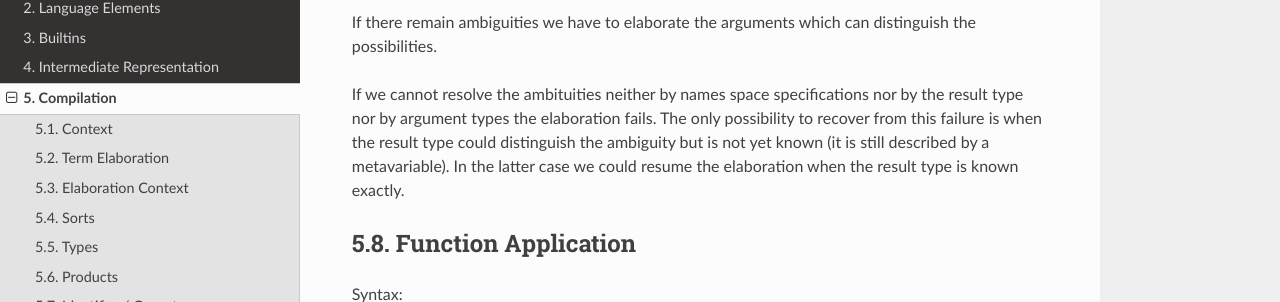
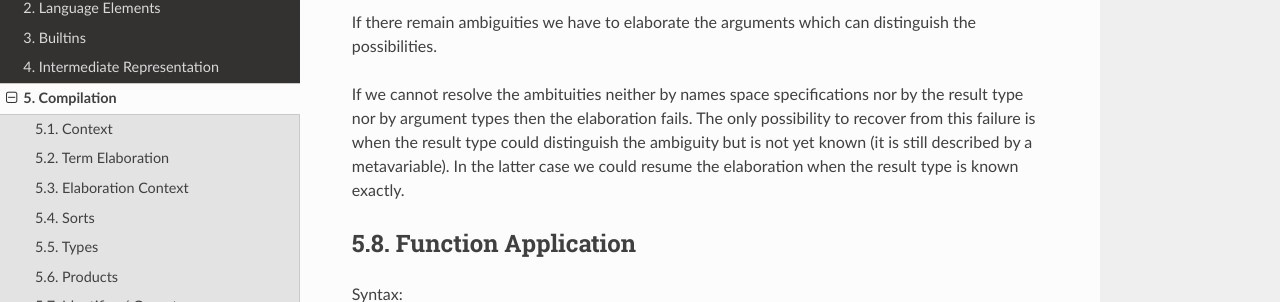
Before and after one commit to alba-lang/lang-spec, a Sphinx documentation site: the page built from sphinx/source/compilation/index.rst, in a window 1280 px wide and 900 px high, scrolled down 2959 px. Shown: the part 173-475 px from the top of the window. Built offline with Sphinx 7.4.7 and the Read the Docs theme 2.0.0, drawn with Linux system fonts in a browser that asks for light colours; pages that are not in the unit, such as notebooks, are missing from menus; some of the changed text lies outside the part shown.

Commit message:
Some typos fixed
	modified:   sphinx/source/compilation/index.rst

```diff
--- a/sphinx/source/compilation/index.rst
+++ b/sphinx/source/compilation/index.rst
@@ -64,7 +64,7 @@ For all global declarations the elaborator adds the default universe::
 
     {u: Level}
 
-All terms `Any` are elaborated in the default universe i.e. ``Any`` is
+All terms ``Any`` are elaborated in the default universe i.e. ``Any`` is
 elaborated as ``Any 0`` and it type is ``Any 1``. In case that the default
 universe ``u`` is not used, i.e. there is no ``Any`` in the gobal declaration
 without a universe specification, the default universe can be removed and the
@@ -101,7 +101,7 @@ A product has the general form::
 
     all (x: A) (y: B) ... : R
 
-We treat ``A -> B -> ... `` as a shorthand for ``all (_: A) (_: B) ...``.
+We treat ``A -> B -> ...`` as a shorthand for ``all (_: A) (_: B) ...``.
 
 The type of a product is always a sort. I.e. a product can only be successfully
 elaborated where a type is required. A product cannot be applied to arguments.
@@ -162,7 +162,7 @@ If there remain ambiguities we have to elaborate the arguments which can
 distinguish the possibilities.
 
 If we cannot resolve the ambituities neither by names space specifications nor
-by the result type nor by argument types the elaboration fails. The only
+by the result type nor by argument types then the elaboration fails. The only
 possibility to recover from this failure is when the result type could
 distinguish the ambiguity but is not yet known (it is still described by a
 metavariable). In the latter case we could resume the elaboration when the
```
Also changed, not shown: other parts of sphinx/source/compilation/index.rst (+2 -2 lines).
